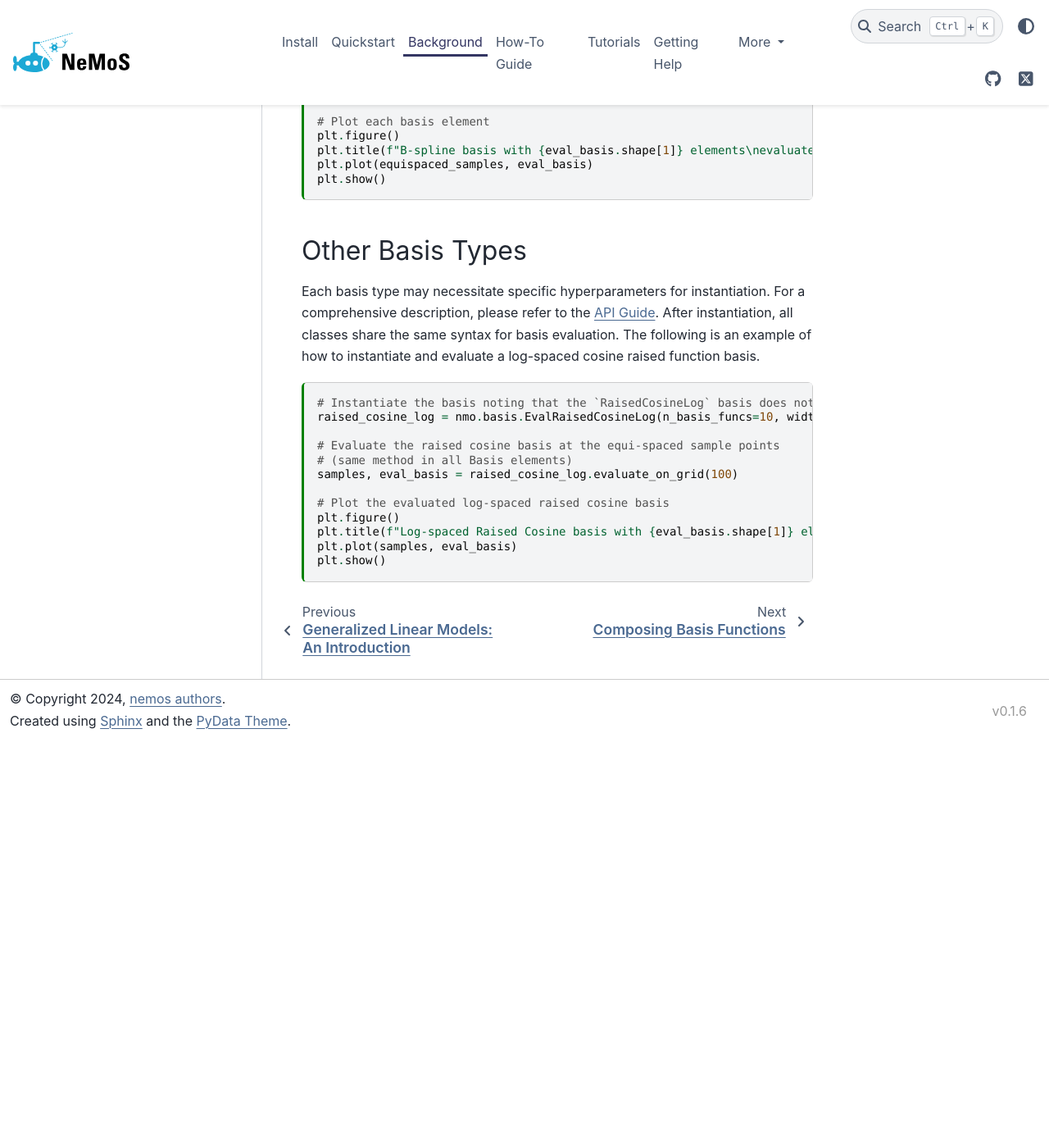
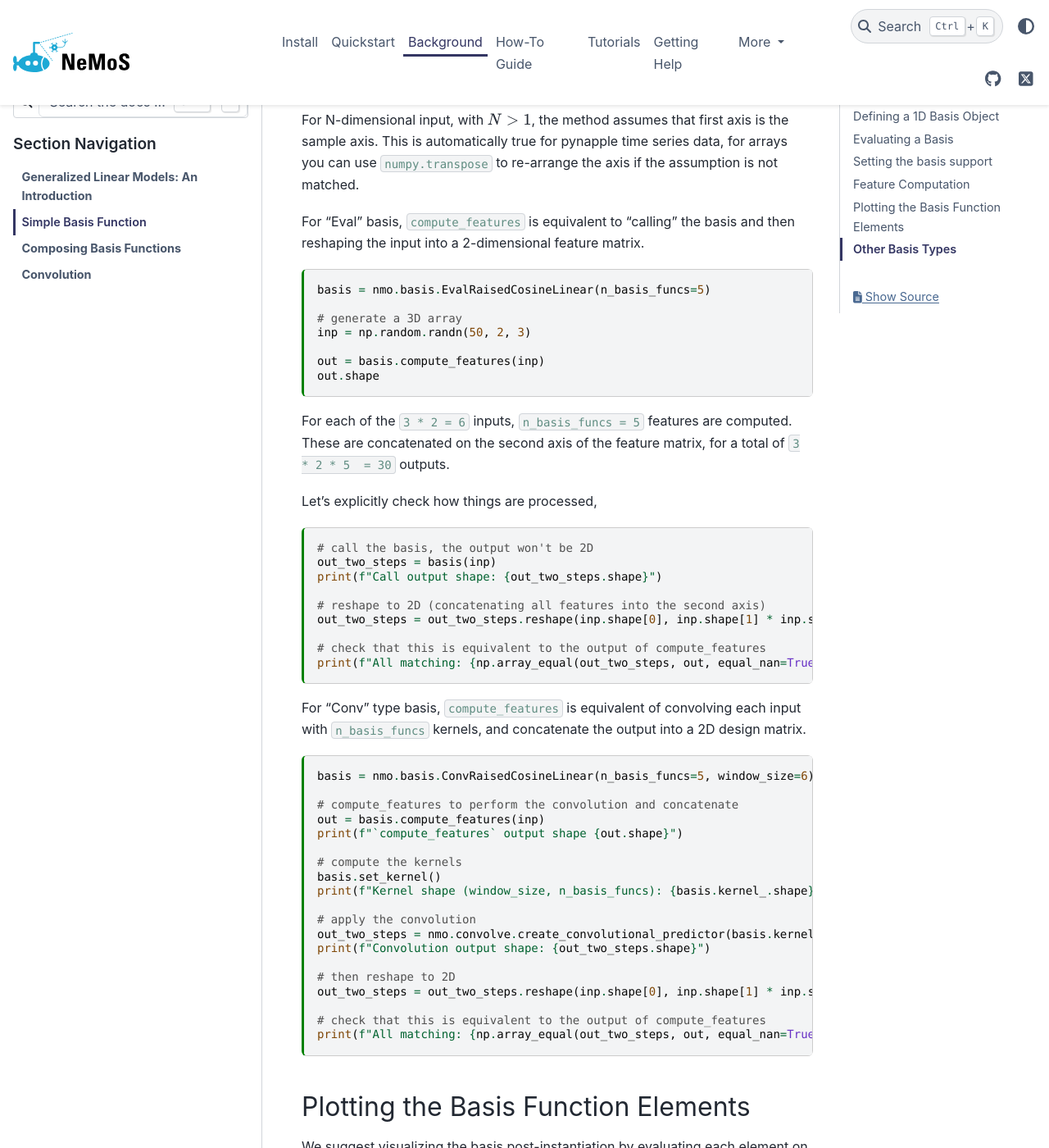
Before and after one commit to flatironinstitute/nemos, a Sphinx documentation site: the page built from docs/background/plot_01_1D_basis_function.md, in a window 1280 px wide and 1400 px high, scrolled down 3413 px. Shown: the whole window at 82% size. Built offline with Sphinx 7.4.7 and the PyData theme 0.15.4, drawn with Linux system fonts in a browser that asks for light colours; before the commit the page ends 4324 px from its top, so only the background shows below that; some of the changed text lies outside the part shown.

Commit message:
fixed tutorial

````diff
--- a/docs/background/plot_01_1D_basis_function.md
+++ b/docs/background/plot_01_1D_basis_function.md
@@ -140,6 +140,16 @@
 plt.tight_layout()
 ```
 
+Note that the samples can be an arbitrary N-dimensional array.
+
+```{code-cell} ipython3
+# generate a 4D array
+inp = np.random.uniform(size=(50, 1, 2, 3))
+
+bspline_range(inp).shape
+```
+
+
 ## Feature Computation
 The bases in the `nemos.basis` module can be grouped into two categories:
 
@@ -147,8 +157,10 @@
 
 2. **Convolution Bases**: These bases use the [`compute_features`](nemos.basis._basis.Basis.compute_features) method to convolve the input with a kernel of basis elements, using a `window_size` specified by the user. Classes in this category have names starting with "Conv," such as `ConvBSpline`.
 
-Let's see how this two modalities operate.
+The `compute_features` method always transform inputs into a feature matrix, i.e. a 2D output `(n_samples, n_features)`, which is the type of arrays that NeMoS and scikit-learn  models expect.
+The input can be an N-dimensional array (N >= 1) or a `pynapple` time series with data (Tsd, TsdFrame, or TsdTensor).
 
+Let's see how this two modalities operate on a one-dimensional input.
 
 ```{code-cell} ipython3
 eval_mode = nmo.basis.EvalMSpline(n_basis_funcs=n_basis)
@@ -195,9 +207,64 @@
 :::
 
 
+### Multi-dimensional inputs
+For N-dimensional input, with $N>1$, the method assumes that first axis is the sample axis. This is automatically true for pynapple time series data, for arrays you can use `numpy.transpose` to re-arrange the axis if the assumption is not matched.
 
-Plotting the Basis Function Elements:
---------------------------------------
+For "Eval" basis, `compute_features` is equivalent to "calling" the basis and then reshaping the input into a 2-dimensional feature matrix.
+
+```{code-cell} ipython3
+basis = nmo.basis.EvalRaisedCosineLinear(n_basis_funcs=5)
+
+# generate a 3D array
+inp = np.random.randn(50, 2, 3)
+
+out = basis.compute_features(inp)
+out.shape
+```
+
+For each of the `3 * 2 = 6` inputs, `n_basis_funcs = 5` features are computed. These are concatenated on the second axis of the feature matrix, for a total of
+`3 * 2 * 5  = 30` outputs.
+
+Let's explicitly check how things are processed,
+
+```{code-cell} ipython3
+# call the basis, the output won't be 2D
+out_two_steps = basis(inp)
+print(f"Call output shape: {out_two_steps.shape}")
+
+# reshape to 2D (concatenating all features into the second axis)
+out_two_steps = out_two_steps.reshape(inp.shape[0], inp.shape[1] * inp.shape[2] * basis.n_basis_funcs)
+
+# check that this is equivalent to the output of compute_features
+print(f"All matching: {np.array_equal(out_two_steps, out, equal_nan=True)}")
+```
+
+For "Conv" type basis, `compute_features` is equivalent of convolving each input with `n_basis_funcs` kernels, and concatenate the output into a 2D design matrix.
+
+```{code-cell} ipython3
+basis = nmo.basis.ConvRaisedCosineLinear(n_basis_funcs=5, window_size=6)
+
+# compute_features to perform the convolution and concatenate
+out = basis.compute_features(inp)
+print(f"`compute_features` output shape {out.shape}")
+
+# compute the kernels
+basis.set_kernel()
+print(f"Kernel shape (window_size, n_basis_funcs): {basis.kernel_.shape}")
+
+# apply the convolution
+out_two_steps = nmo.convolve.create_convolutional_predictor(basis.kernel_, inp)
+print(f"Convolution output shape: {out_two_steps.shape}")
+
+# then reshape to 2D
+out_two_steps = out_two_steps.reshape(inp.shape[0], inp.shape[1] * inp.shape[2] * basis.n_basis_funcs)
+
+# check that this is equivalent to the output of compute_features
+print(f"All matching: {np.array_equal(out_two_steps, out, equal_nan=True)}")
+```
+
+Plotting the Basis Function Elements
+------------------------------------
 We suggest visualizing the basis post-instantiation by evaluating each element on a set of equi-spaced sample points
 and then plotting the result. The method [`Basis.evaluate_on_grid`](nemos.basis._basis.Basis.evaluate_on_grid) is designed for this, as it generates and returns
 the equi-spaced samples along with the evaluated basis functions. The benefits of using Basis.evaluate_on_grid become
````
Also changed, not shown: 4 other files.
